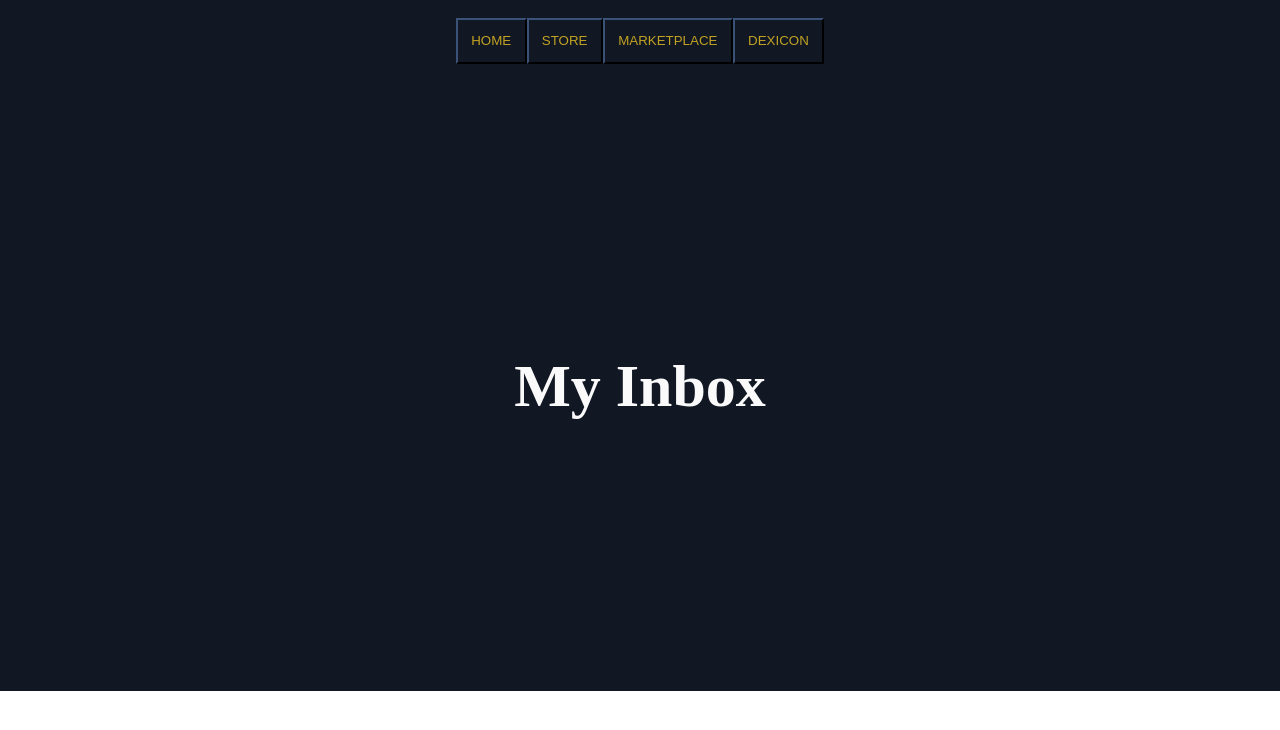
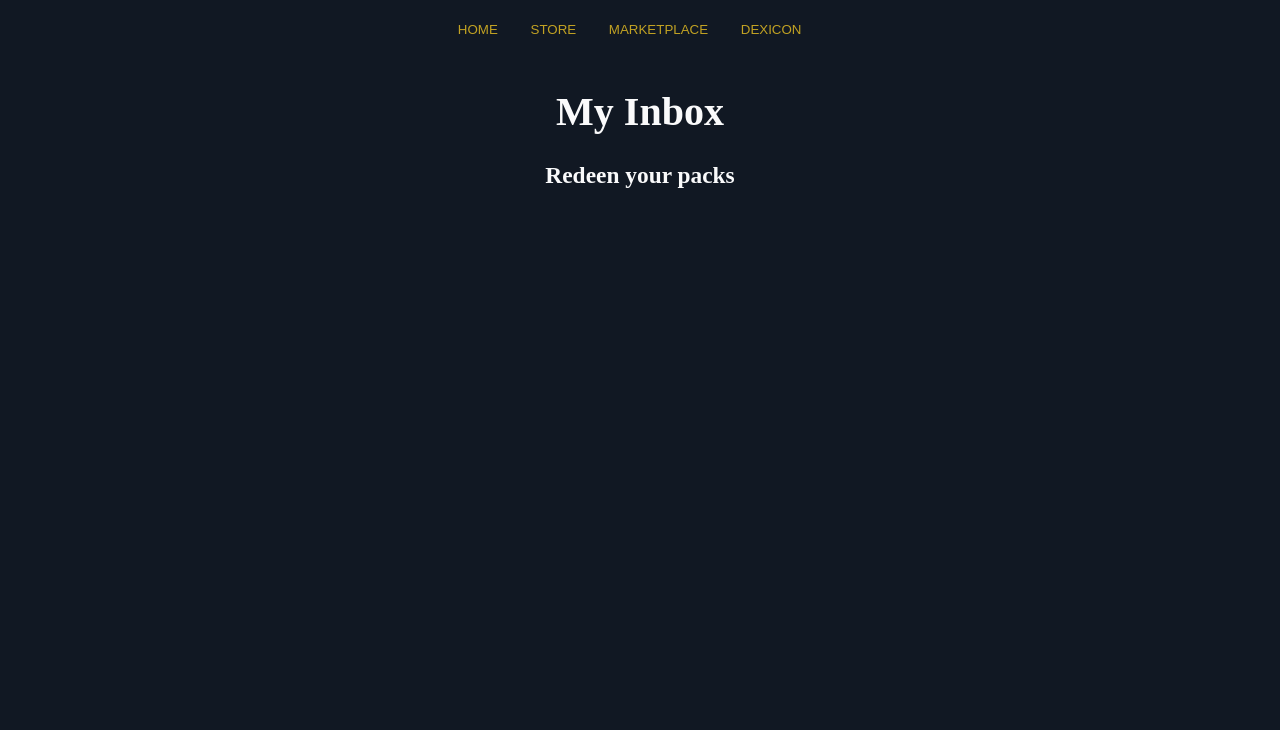
Before and after one commit to Stormo1088/Swoop-Code-Interview, a Next.js app in the folder with-styled-components-app/: page / in a window 1280 px wide. Shown: the top 730 px of the page. Built offline with nearby package versions, Linux system fonts and the light colour scheme.

Commit message:
undertitle + global background color

```diff
--- a/with-styled-components-app/components/styles/Button.styled.tsx
+++ b/with-styled-components-app/components/styles/Button.styled.tsx
@@ -2,9 +2,10 @@ import { text } from "node:stream/consumers";
 import styled from "styled-components";
 
 export const StyledButton = styled.button`
-    padding: 1em;
+    padding-top: 0em;
+    padding-right: 2em;
     background: ${({ theme }) => theme.colors.darkblue};
-    border-color: ${({ theme }) => theme.colors.darkblue};
+    border: none;
     color: ${({ theme }) => theme.colors.yellow};
     text-align: center;
 `;
--- a/with-styled-components-app/components/styles/Container.styled.tsx
+++ b/with-styled-components-app/components/styles/Container.styled.tsx
@@ -3,9 +3,7 @@ import styled from "styled-components";
 
 export const Container = styled.div`
     padding: 4em;
-    background: ${({ theme }) => theme.colors.darkblue};
-    font-size: 50px;
-    border: 0cm;
+    font-size: 1px;
     color: ${({ theme }) => theme.colors.white};
     text-align: center;
 `;
--- a/with-styled-components-app/components/styles/Header.styled.tsx
+++ b/with-styled-components-app/components/styles/Header.styled.tsx
@@ -3,7 +3,6 @@ import styled from "styled-components";
 
 export const StyledHeader = styled.header`
     padding: 1em;
-    background: ${({ theme }) => theme.colors.darkblue};
     font-size: 18px;
     color: ${({ theme }) => theme.colors.yellow};
     text-align: center;
--- a/with-styled-components-app/components/styles/Title.styled.tsx
+++ b/with-styled-components-app/components/styles/Title.styled.tsx
@@ -2,8 +2,7 @@ import { text } from "node:stream/consumers";
 import styled from "styled-components";
 
 export const StyledTitle = styled.div`
-    padding: 1em;
-    font-size: 30px;
+    font-size: 20px;
     color: ${({ theme }) => theme.colors.white};
     text-align: center;
 `;
--- a/with-styled-components-app/pages/_app.tsx
+++ b/with-styled-components-app/pages/_app.tsx
@@ -5,6 +5,7 @@ const GlobalStyle = createGlobalStyle`
     margin: 0;
     padding: 0;
     box-sizing: border-box;
+    background: #111823;
   }
 `
 
--- a/with-styled-components-app/pages/index.tsx
+++ b/with-styled-components-app/pages/index.tsx
@@ -16,6 +16,7 @@ export default function Home() {
       <Container>
         <StyledTitle>
           <h1>My Inbox</h1>
+          <h3>Redeen your packs</h3>
         </StyledTitle>
       </Container>
       </>
```
